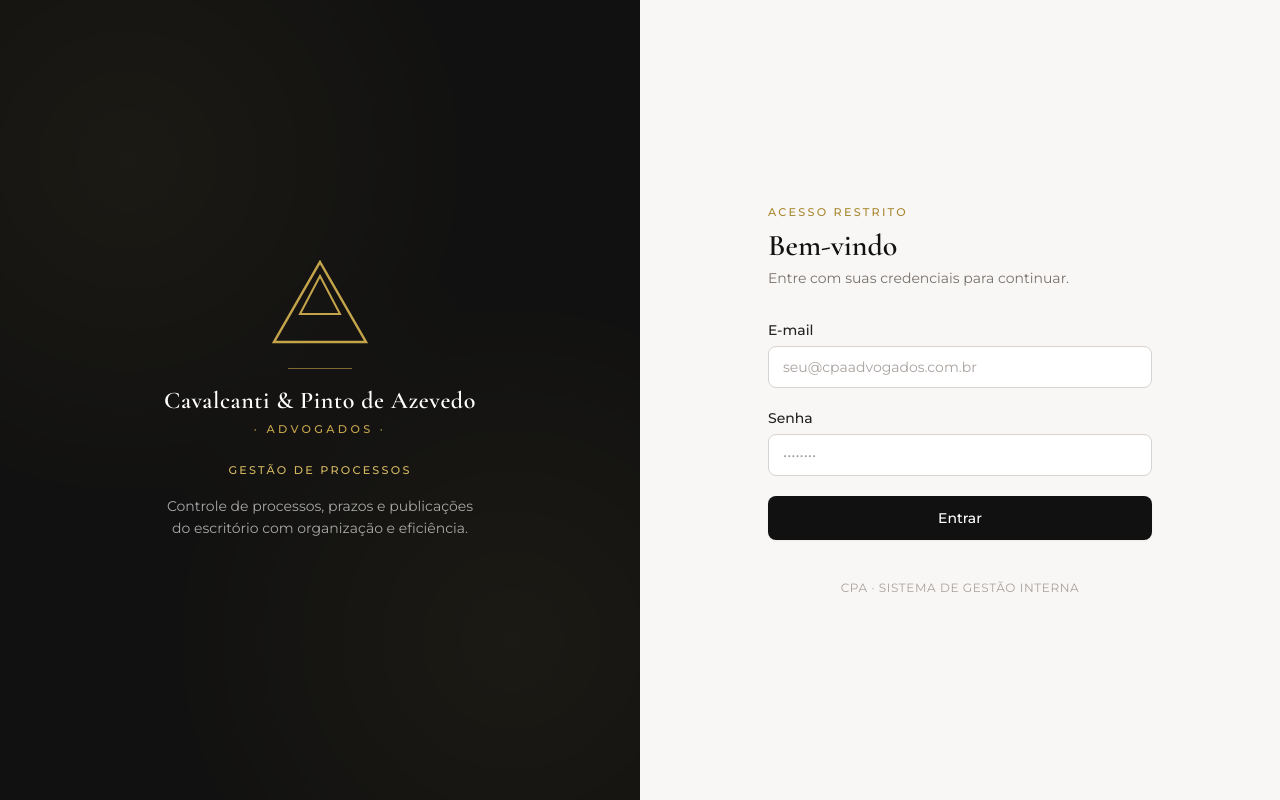
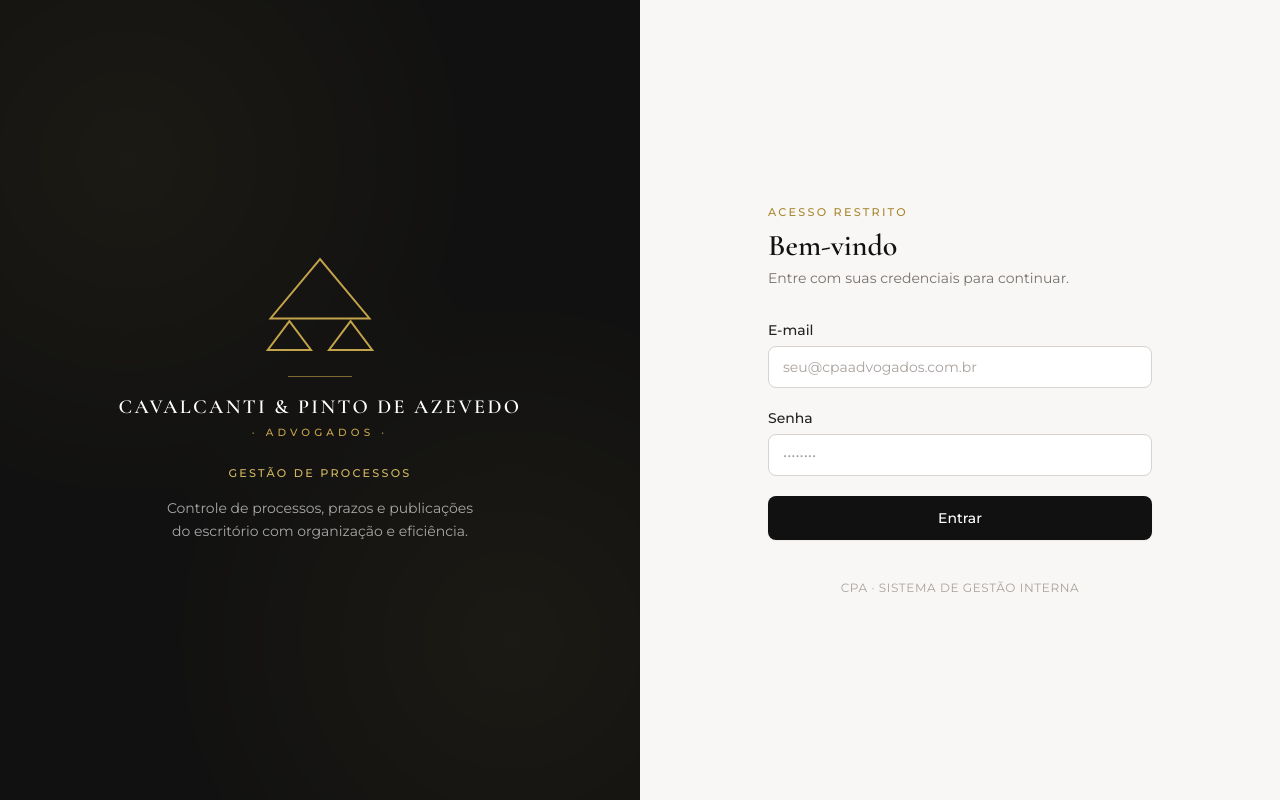
Before and after one commit to joaobebeto87/teste, a Next.js app: page / in a window 1280 px wide. Built offline with nearby package versions, Linux system fonts and the light colour scheme; no server answers.

Commit message:
fix: update CPA logo SVG to match real 3-triangle design

```diff
--- a/src/app/page.tsx
+++ b/src/app/page.tsx
@@ -37,16 +37,20 @@ export default function LoginPage() {
           }}
         />
         <div className="relative">
-          {/* Logo CPA — triângulos dourados */}
-          <svg width="96" height="84" viewBox="0 0 96 84" fill="none" xmlns="http://www.w3.org/2000/svg" className="mx-auto mb-6">
-            <polygon points="48,2 94,82 2,82" fill="none" stroke="#c4a44a" strokeWidth="2.5"/>
-            <polygon points="28,54 48,16 68,54" fill="none" stroke="#c4a44a" strokeWidth="2"/>
+          {/* Logo CPA — três triângulos dourados */}
+          <svg width="108" height="95" viewBox="0 0 120 105" fill="none" xmlns="http://www.w3.org/2000/svg" className="mx-auto mb-6">
+            {/* Triângulo grande — topo */}
+            <polygon points="60,2 5,68 115,68" fill="none" stroke="#c4a44a" strokeWidth="2.2"/>
+            {/* Triângulo esquerdo — C */}
+            <polygon points="26,71 2,103 50,103" fill="none" stroke="#c4a44a" strokeWidth="2.2"/>
+            {/* Triângulo direito — A */}
+            <polygon points="94,71 70,103 118,103" fill="none" stroke="#c4a44a" strokeWidth="2.2"/>
           </svg>
           <div className="mx-auto my-4 h-px w-16 bg-gold-500/60" />
-          <h1 className="font-display text-2xl font-semibold tracking-wide text-white">
+          <h1 className="font-display text-xl font-semibold tracking-[0.12em] uppercase text-white">
             Cavalcanti &amp; Pinto de Azevedo
           </h1>
-          <p className="mt-1 text-[0.7rem] font-medium uppercase tracking-[0.3em] text-gold-400">
+          <p className="mt-1 text-[0.65rem] font-medium uppercase tracking-[0.4em] text-gold-400">
             · Advogados ·
           </p>
           <p className="eyebrow mt-6 text-gold-300">Gestão de Processos</p>
--- a/src/components/Sidebar.tsx
+++ b/src/components/Sidebar.tsx
@@ -108,12 +108,15 @@ function SidebarContent() {
 
         {/* Logo CPA */}
         <div className="border-b border-white/10 px-5 py-7 flex flex-col items-center">
-          <svg width="48" height="42" viewBox="0 0 48 42" fill="none" xmlns="http://www.w3.org/2000/svg" className="mb-3">
-            <polygon points="24,1 47,41 1,41" fill="none" stroke="#c4a44a" strokeWidth="2"/>
-            <polygon points="14,27 24,8 34,27" fill="none" stroke="#c4a44a" strokeWidth="1.5"/>
+          <svg width="56" height="49" viewBox="0 0 120 105" fill="none" xmlns="http://www.w3.org/2000/svg" className="mb-3">
+            {/* Triângulo grande — topo */}
+            <polygon points="60,2 5,68 115,68" fill="none" stroke="#c4a44a" strokeWidth="4"/>
+            {/* Triângulo esquerdo — C */}
+            <polygon points="26,71 2,103 50,103" fill="none" stroke="#c4a44a" strokeWidth="4"/>
+            {/* Triângulo direito — A */}
+            <polygon points="94,71 70,103 118,103" fill="none" stroke="#c4a44a" strokeWidth="4"/>
           </svg>
-          <p className="text-white text-[0.7rem] font-bold tracking-[0.25em] uppercase leading-tight">Cavalcanti & Pinto</p>
-          <p className="text-white text-[0.7rem] font-bold tracking-[0.25em] uppercase leading-tight">de Azevedo</p>
+          <p className="text-white text-[0.65rem] font-semibold tracking-[0.2em] uppercase leading-tight">Cavalcanti &amp; Pinto de Azevedo</p>
           <div className="mx-auto mt-3 h-px w-10 bg-gold-500/50" />
           <p className="mt-2 text-[0.6rem] font-medium uppercase tracking-[0.2em] text-navy-300">
             Gestão de Processos
```
Also changed, not shown: .claude/launch.json (added).
